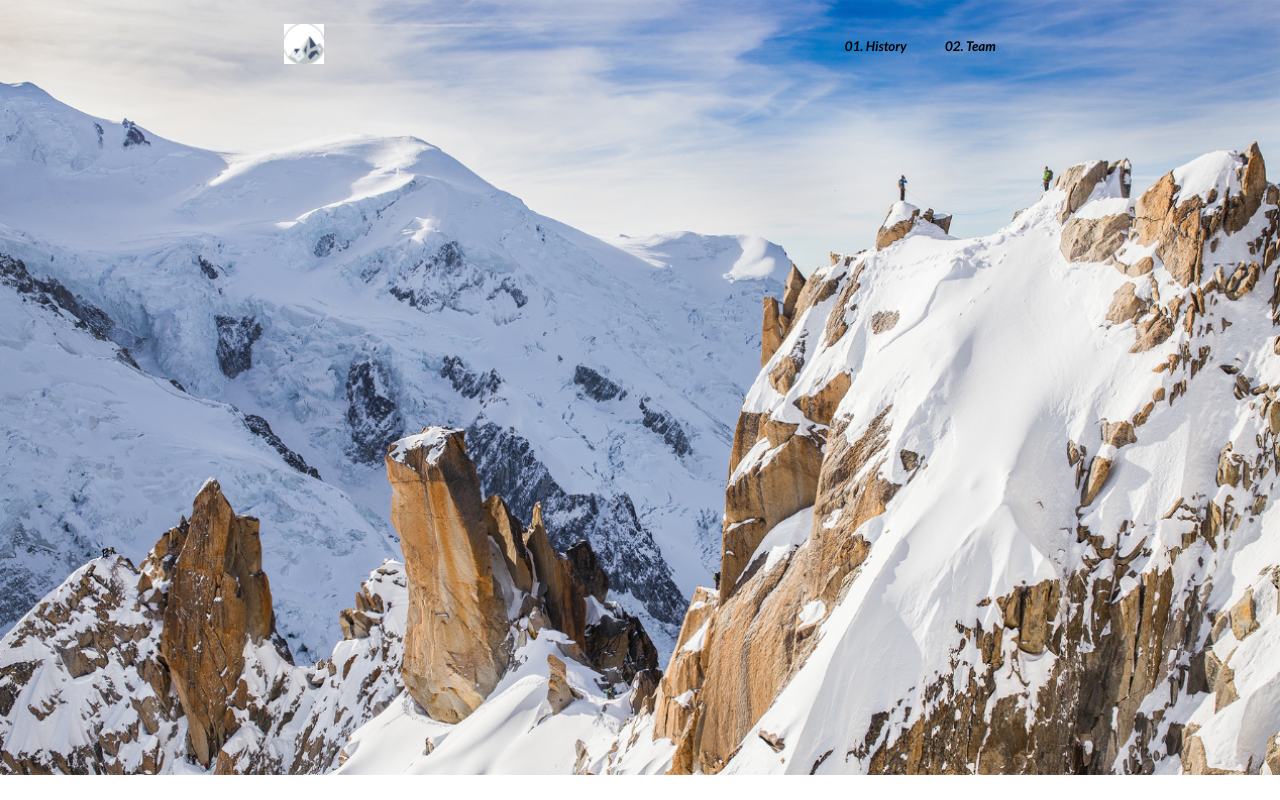
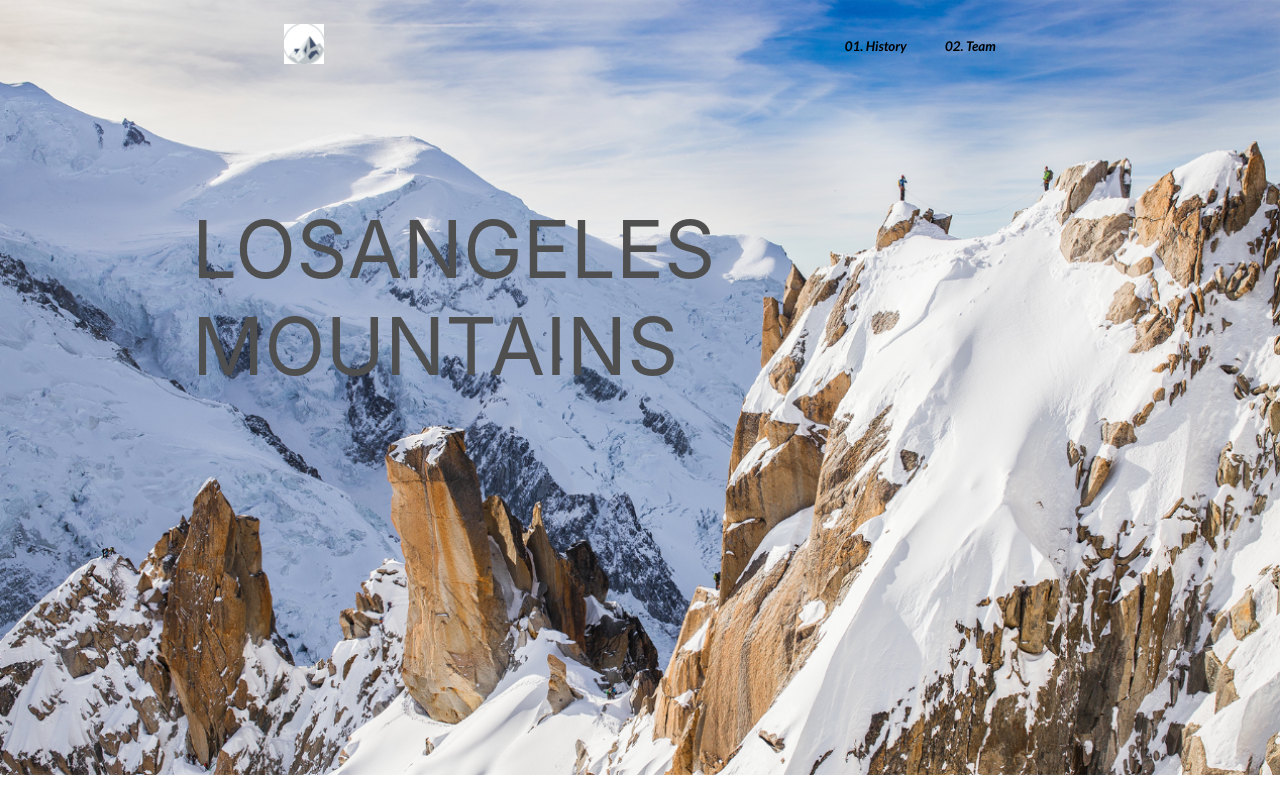
Before and after one commit to RhisavRay/Project-for-CT, a React (Create React App) app: page / in a window 1280 px wide. Built offline with nearby package versions, Linux system fonts and the light colour scheme.

Commit message:
done with first image

```diff
--- a/src/components/One.jsx
+++ b/src/components/One.jsx
@@ -6,6 +6,14 @@ const One = () => {
 
         <img src={require('../Assets/Image_1.png')} alt="Losangeles Mountains" className="image"/>
 
+        <div className="heading">
+
+            <span className="one">LOSANGELES</span>
+
+            <span className="two">MOUNTAINS</span>
+
+        </div>
+
     </div>
   )
 }
--- a/src/styles/one.css
+++ b/src/styles/one.css
@@ -16,3 +16,14 @@
     width: 100vw;
     height: auto;
 }
+
+.heading
+{
+    position: absolute;
+    top: 25vh;
+    left: 15vw;
+    display: flex;
+    flex-direction: column;
+    font-size:10vh;
+    color: #4f4f4f;
+}
```
